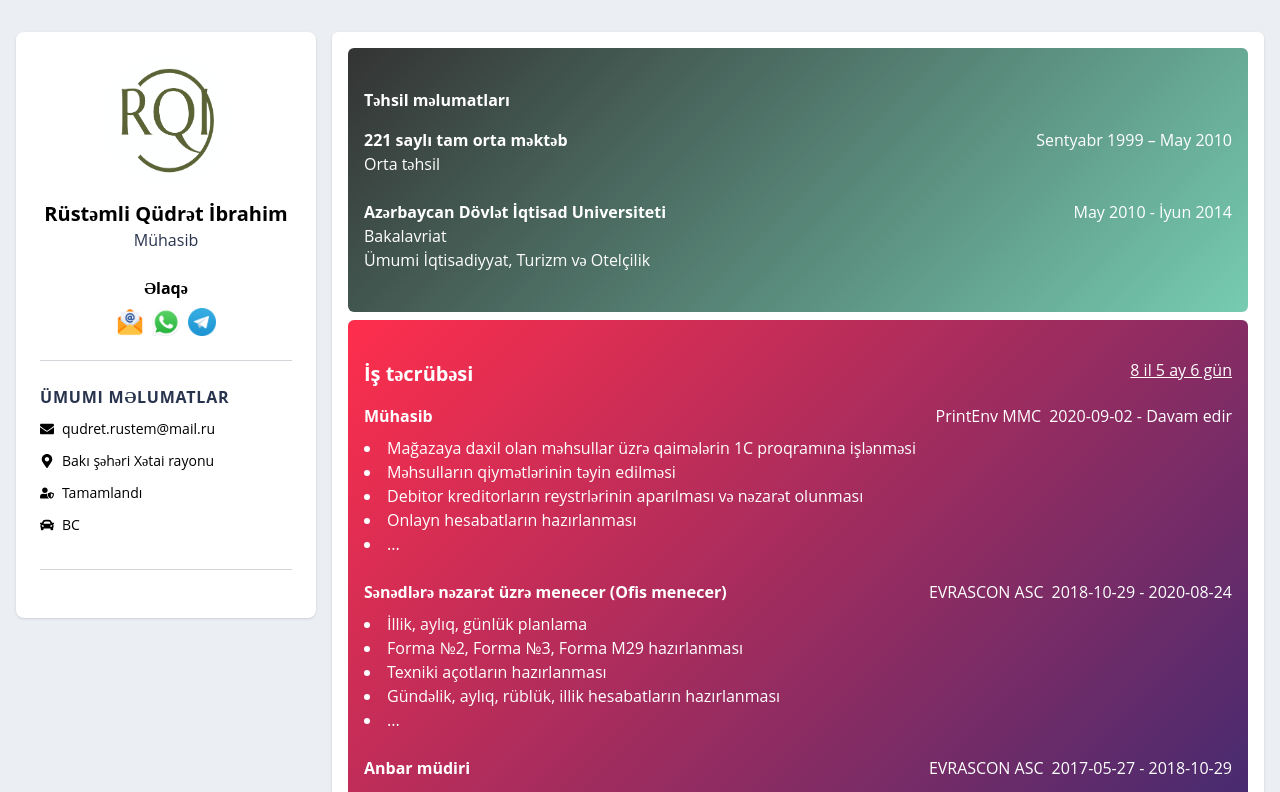
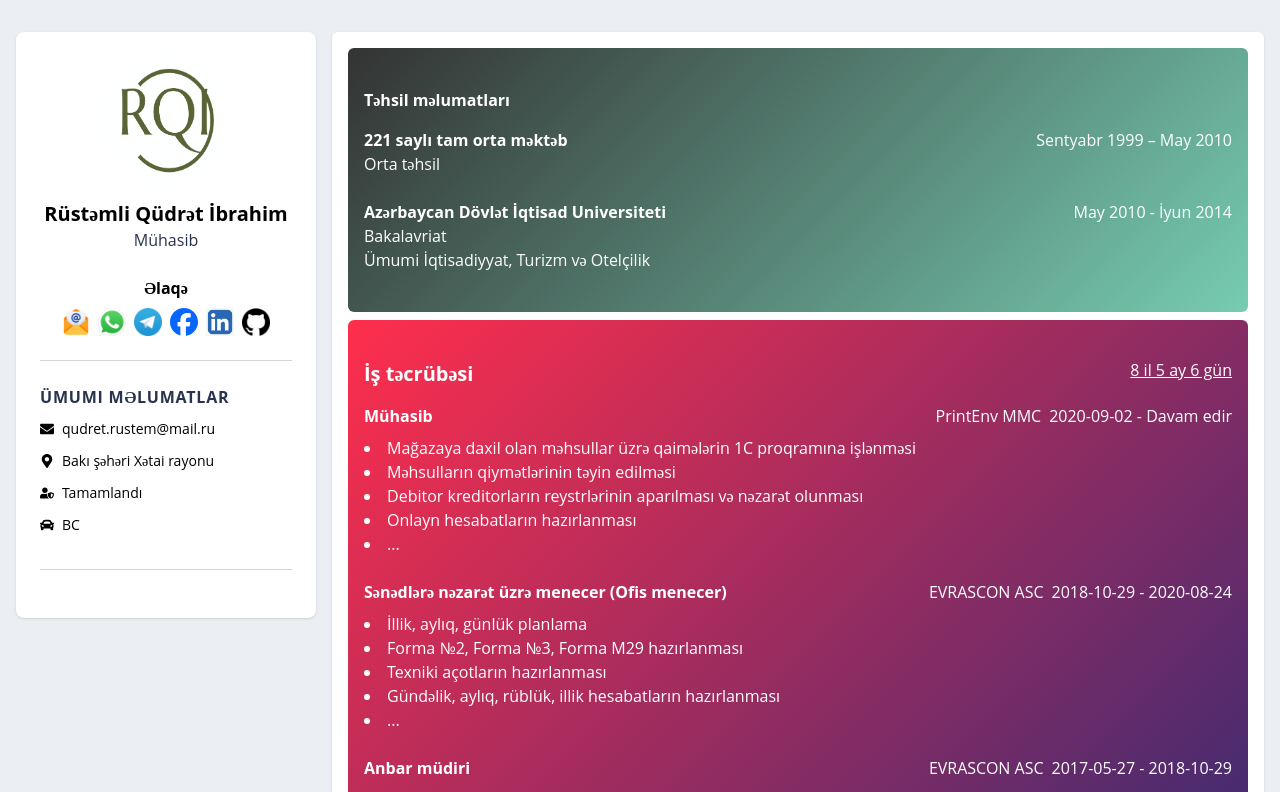
Before and after one commit to rqisystem/rqi, a React (Vite) app: page / in a window 1280 px wide. Shown: the top 792 px of the page. Built offline with nearby package versions, Linux system fonts and the light colour scheme.

Commit message:
add soccial medias to contacts

```diff
--- a/src/App.jsx
+++ b/src/App.jsx
@@ -3,7 +3,6 @@ import Educations from './components/Educations';
 import Experiences from './components/Experiences';
 import General from './components/General';
 import Skills from './components/Skills';
-import SocialMedia from './components/SocialMedia';
 
 const App = () => {
   return (
@@ -18,7 +17,6 @@ const App = () => {
             <Experiences />
             <Certificates />
             <Skills />
-            <SocialMedia />
           </div>
         </div>
       </div>
--- a/src/components/General.jsx
+++ b/src/components/General.jsx
@@ -1,4 +1,5 @@
 import generalInfo from '../data/general';
+import socialMedias from '../data/socialMedias';
 import wpLogo from '../assets/wp-logo.png';
 import eLogo from '../assets/email-logo.png';
 import telegramLogo from '../assets/telegram-logo.webp';
@@ -45,6 +46,22 @@ const General = () => {
                   backgroundSize: 'cover',
                   backgroundPosition: 'center',
                 }}></a>
+
+              {socialMedias?.map((social, index) => (
+                <a
+                  key={index}
+                  href={social?.link}
+                  target="_blank"
+                  rel="noopener noreferrer"
+                  style={{
+                    backgroundImage: `url(${social.icon})`,
+                    backgroundSize: 'cover',
+                    backgroundPosition: 'center',
+                  }}
+                  className="w-7 h-7">
+                  {/* <span>{social.name}</span> */}
+                </a>
+              ))}
             </div>
           </div>
         </div>
--- a/src/data/socialMedias.js
+++ b/src/data/socialMedias.js
@@ -1,25 +1,21 @@
-import { FaFacebook } from 'react-icons/fa';
-import { IoLogoLinkedin } from 'react-icons/io5';
-import { FaGithub } from 'react-icons/fa';
-// import
+import fbLogo from '../assets/fb.svg';
+import linkedinLogo from '../assets/linkedin.webp';
+import githubLogo from '../assets/github.png';
 
 const socialMedias = [
   {
     name: 'Facebook',
-    icon: FaFacebook,
-    color: '#1877F2',
+    icon: fbLogo,
     link: 'https://www.facebook.com/qudret.rustamli',
   },
   {
     name: 'LinkedIn',
-    icon: IoLogoLinkedin,
-    color: '#0077B5',
+    icon: linkedinLogo,
     link: 'https://www.linkedin.com/in/qudret-rustemli-636073232/',
   },
   {
     name: 'Github',
-    icon: FaGithub,
-    color: '#000000',
+    icon: githubLogo,
     link: 'https://github.com/Qudret-Rustamli/Qudret-Rustamli',
   },
 ];
```
